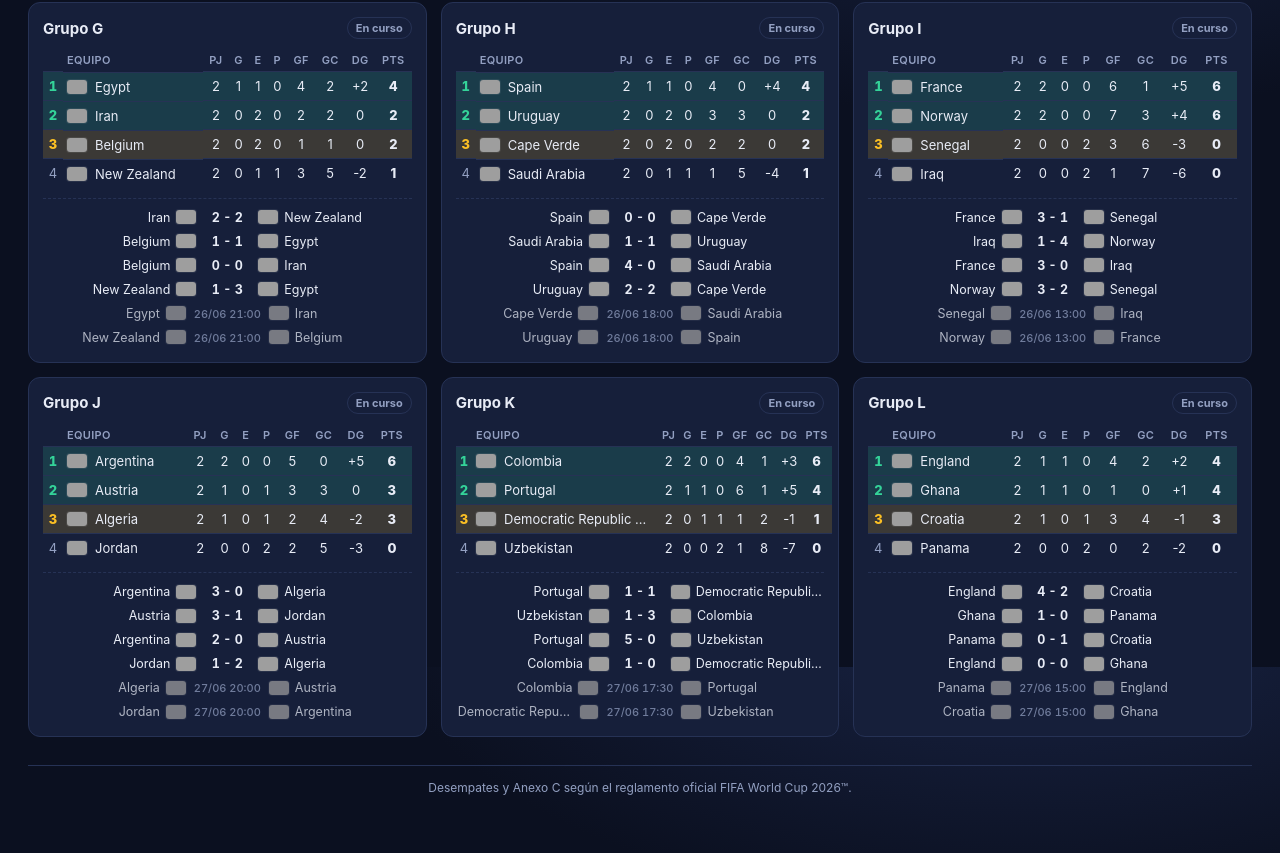
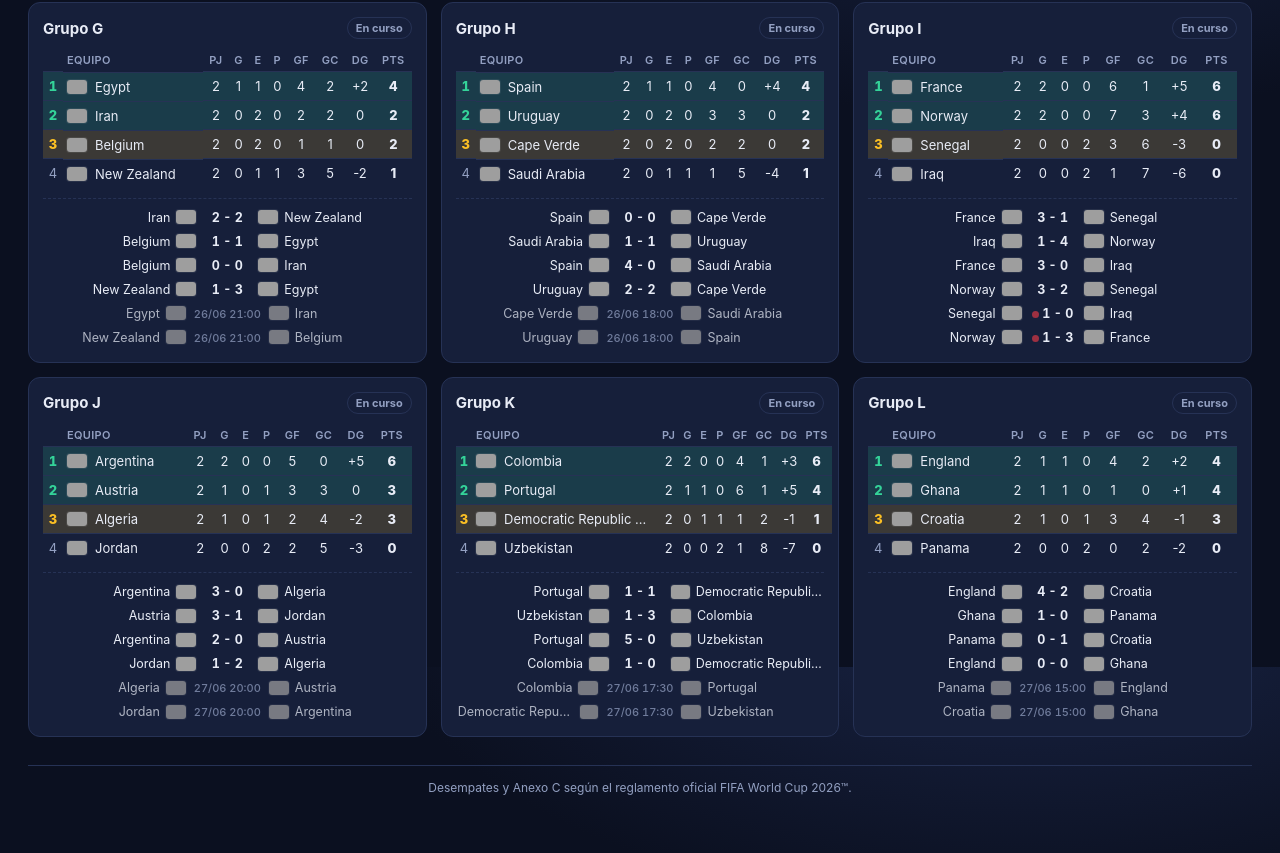
Before and after one commit to StellarIT-MX/World-Cup-2026, a React (Vite) app: page / in a window 1280 px wide. Shown: the part 933-1786 px from the top of the page. Built offline with nearby package versions, Linux system fonts and the light colour scheme; grey boxes are pictures that could not be loaded.

Commit message:
fix: Se estaban ignorando los partidos en live

```diff
--- a/public/data/results.json
+++ b/public/data/results.json
@@ -298,5 +298,15 @@
     "homeGoals": 1,
     "awayGoals": 3,
     "finished": true
+  },
+  "61": {
+    "homeGoals": 1,
+    "awayGoals": 0,
+    "finished": false
+  },
+  "62": {
+    "homeGoals": 1,
+    "awayGoals": 3,
+    "finished": false
   }
 }
--- a/scripts/fetch-data.mjs
+++ b/scripts/fetch-data.mjs
@@ -172,11 +172,12 @@
   if (g.type !== 'group') continue;
   const id = String(num(g.id));
   const finished = isTrue(g.finished);
-  if (!finished) continue;
+  const live = g.time_elapsed === 'live';
+  if (!finished && !live) continue;
   results[id] = {
     homeGoals: num(g.home_score) ?? 0,
     awayGoals: num(g.away_score) ?? 0,
-    finished: true,
+    finished,
   };
 }
 
--- a/src/App.css
+++ b/src/App.css
@@ -108,6 +108,9 @@
 .match-list { list-style: none; margin: 10px 0 0; padding: 8px 0 0; border-top: 1px dashed var(--line); display: flex; flex-direction: column; gap: 3px; }
 .match-row { display: grid; grid-template-columns: 1fr auto 1fr; align-items: center; gap: 8px; font-size: 12.5px; padding: 3px 2px; }
 .match-row--pending { opacity: .72; }
+.match-row--live { }
+.mr-live-dot { display: inline-block; width: 7px; height: 7px; border-radius: 50%; background: #e63946; animation: live-pulse 1.2s ease-in-out infinite; }
+@keyframes live-pulse { 0%,100% { opacity: 1; } 50% { opacity: .3; } }
 .mr-team { display: flex; align-items: center; gap: 6px; min-width: 0; }
 .mr-home { justify-content: flex-end; }
 .mr-name { white-space: nowrap; overflow: hidden; text-overflow: ellipsis; }
--- a/src/components/GroupsView.tsx
+++ b/src/components/GroupsView.tsx
@@ -17,6 +17,7 @@
   const home = teamById.get(fixture.home.teamId);
   const away = teamById.get(fixture.away.teamId);
   const played = result?.finished;
+  const live = !played && result != null && result.homeGoals != null && result.awayGoals != null;
   const time = fixture.date ? formatMatchTime(fixture.date, fixture.stadiumId) : '';
 
   const onChange = (side: 'h' | 'a', raw: string) => {
@@ -32,7 +33,7 @@
   };
 
   return (
-    <li className={`match-row ${played ? '' : 'match-row--pending'}`}>
+    <li className={`match-row ${played ? '' : live ? 'match-row--live' : 'match-row--pending'}`}>
       <span className="mr-team mr-home">
         <span className="mr-name">{home?.name ?? '?'}</span>
         <Flag team={home} />
@@ -51,7 +52,11 @@
         </span>
       ) : (
         <span className="mr-score">
-          {played ? `${result!.homeGoals} - ${result!.awayGoals}` : <span className="mr-time">{time}</span>}
+          {played
+            ? `${result!.homeGoals} - ${result!.awayGoals}`
+            : live
+              ? <><span className="mr-live-dot" />  {result!.homeGoals} - {result!.awayGoals}</>
+              : <span className="mr-time">{time}</span>}
         </span>
       )}
       <span className="mr-team mr-away">
```
